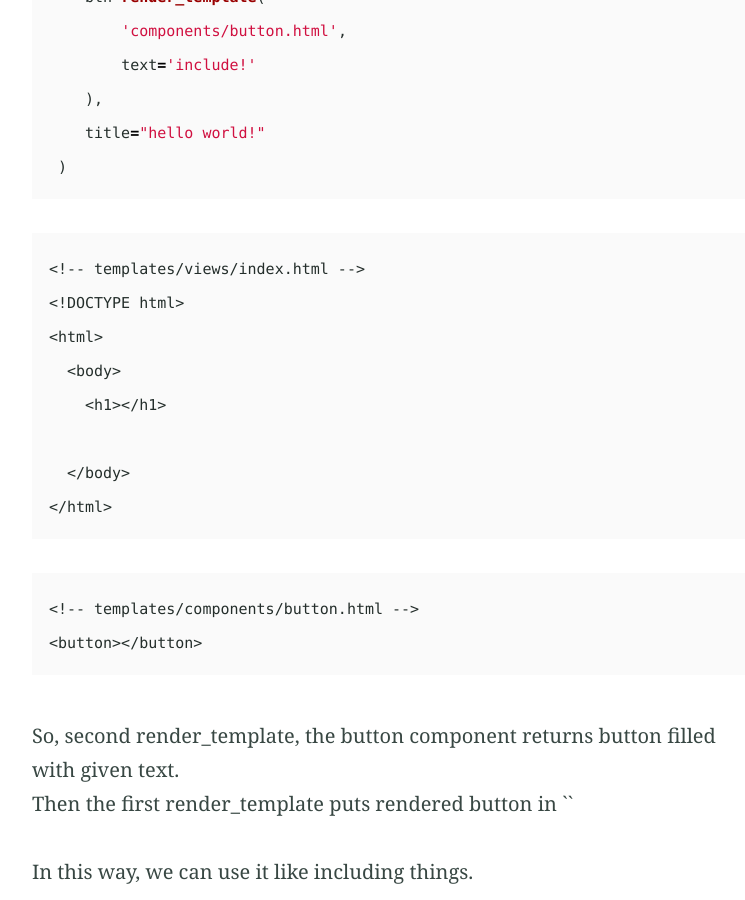
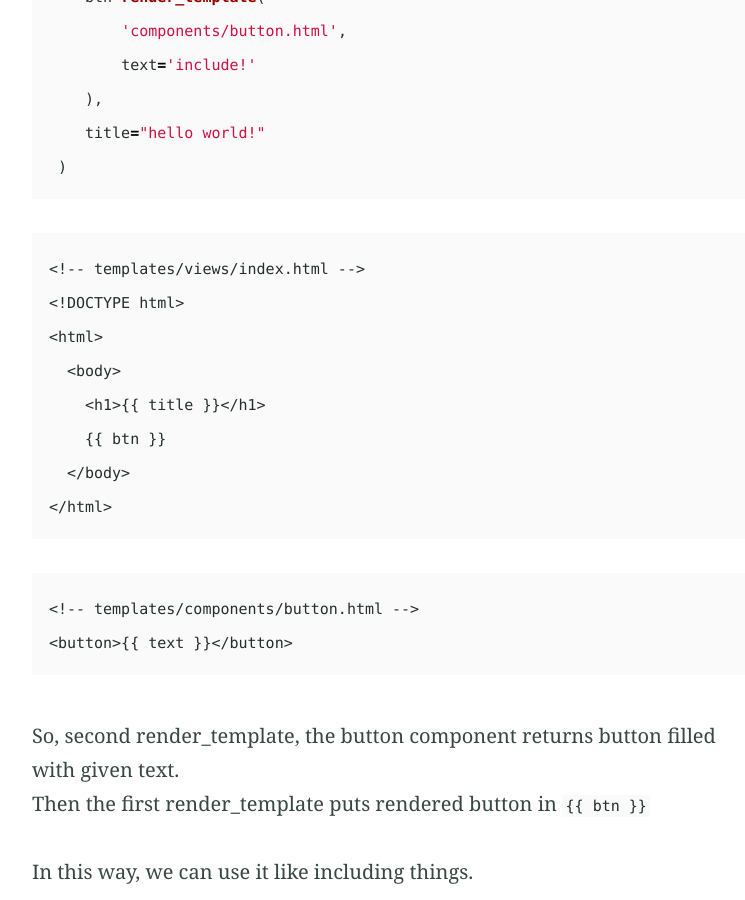
Before and after one commit to sserve-kr/sserve-kr.github.io, a Jekyll site: the page built from _posts/2022-7-7-3.md, in a window 1280 px wide and 900 px high, scrolled down 1182 px. Shown: the whole window, without its empty margins (251-996 px from the left). Built offline with Jekyll 4.4.1, drawn with Linux system fonts in a browser that asks for light colours; comment, search, counter and statistics services are not loaded.

Commit message:
Update 2022-7-7-3.md

````diff
--- a/_posts/2022-7-7-3.md
+++ b/_posts/2022-7-7-3.md
@@ -26,6 +26,7 @@ More accurately, a string filled with given contexts.
 
 Then, what about giving **rendered template** with `render_template()` in `render_template()`?
 Like this:
+{% raw %}
 ```python
 # main.py
 return render_template(
@@ -37,6 +38,8 @@ return render_template(
     title="hello world!"
  )
 ```
+{% endraw %}
+{% raw %}
 ```HTML
 <!-- templates/views/index.html -->
 <!DOCTYPE html>
@@ -47,12 +50,15 @@ return render_template(
   </body>
 </html>
 ```
+{% endraw %}
+{% raw %}
 ```HTML
 <!-- templates/components/button.html -->
 <button>{{ text }}</button>
 ```
-
+{% endraw %}
+{% raw %}
 So, second render_template, the button component returns button filled with given text.
 Then the first render_template puts rendered button in `{{ btn }}`
-
+{% endraw %}
 In this way, we can use it like including things.
````
Also changed, not shown: other parts of _posts/2022-7-7-3.md (+1 -1 lines).
